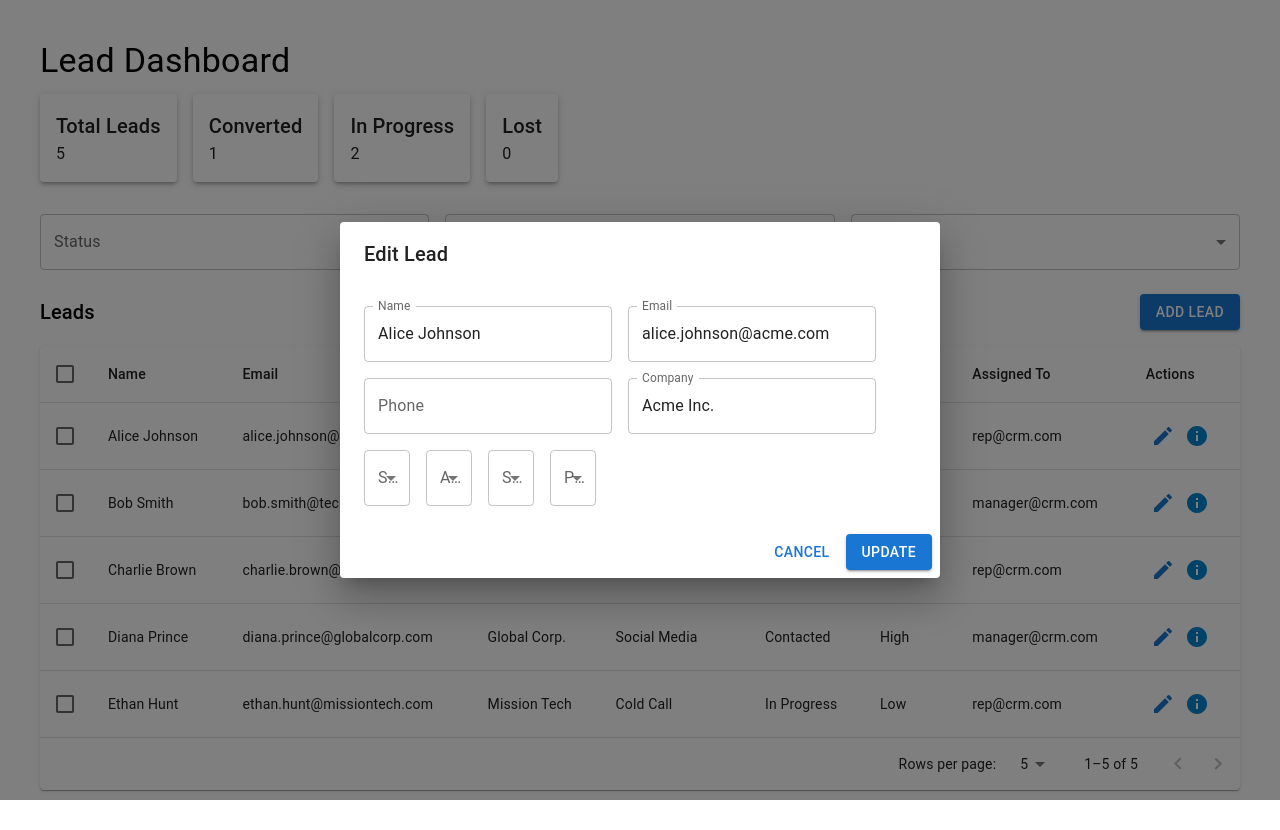
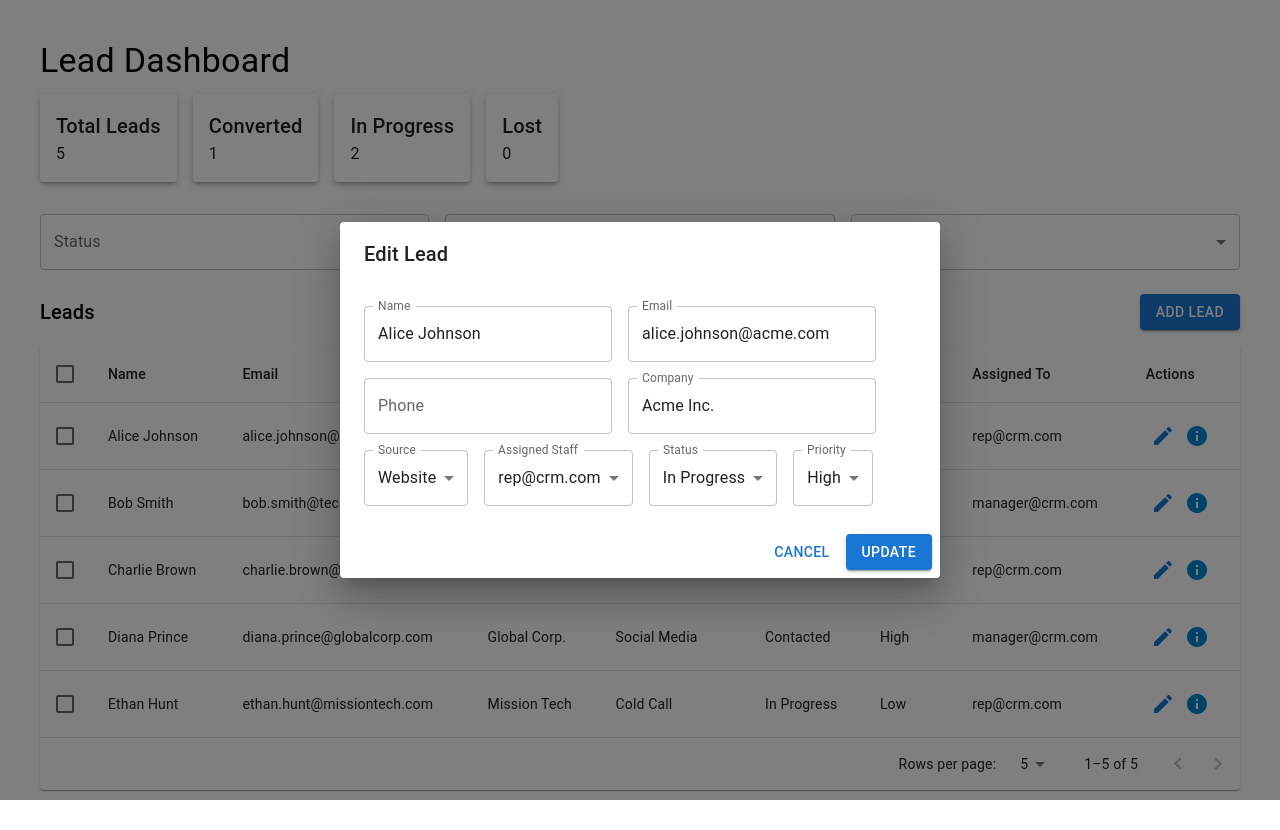
Before and after one commit to Eman-Abukhater/crm-leads-dashboard, a Next.js app: page /dashboard/leads in a window 1280 px wide. Both pictures are taken after a click on the button 1162 px from the left and 436 px from the top of the page. Built offline with nearby package versions, Linux system fonts and the light colour scheme.

Commit message:
set a default value for inputs

```diff
--- a/src/app/components/lead/LeadFormModal.jsx
+++ b/src/app/components/lead/LeadFormModal.jsx
@@ -18,7 +18,6 @@ import { useEffect } from "react";
 const leadSchema = z.object({
   name: z.string().min(1, "Name is required"),
   email: z.string().email("Invalid email"),
-  phone: z.string().min(1, "Phone is required"),
   company: z.string().min(1, "Company is required"),
   source: z.string().min(1, "Source is required"),
   assignedTo: z.string().min(1, "Assigned Staff is required"),
@@ -62,6 +61,7 @@ export default function LeadFormModal({
               <TextField
                 fullWidth
                 label="Name"
+                value={lead?.name || ""}
                 {...register("name")}
                 error={!!errors.name}
                 helperText={errors.name?.message}
@@ -70,6 +70,7 @@ export default function LeadFormModal({
             <Grid item xs={12} sm={6}>
               <TextField
                 fullWidth
+                value={lead?.email || ""}
                 label="Email"
                 {...register("email")}
                 error={!!errors.email}
@@ -80,6 +81,7 @@ export default function LeadFormModal({
               <TextField
                 fullWidth
                 label="Phone"
+                value={lead?.phone || ""}
                 {...register("phone")}
                 error={!!errors.phone}
                 helperText={errors.phone?.message}
@@ -88,6 +90,7 @@ export default function LeadFormModal({
             <Grid item xs={12} sm={6}>
               <TextField
                 fullWidth
+                value={lead?.company || ""}
                 label="Company"
                 {...register("company")}
                 error={!!errors.company}
@@ -99,6 +102,7 @@ export default function LeadFormModal({
                 select
                 fullWidth
                 label="Source"
+                value={lead?.source || ""}
                 {...register("source")}
                 error={!!errors.source}
                 helperText={errors.source?.message}
@@ -113,6 +117,7 @@ export default function LeadFormModal({
             <Grid item xs={12} sm={6}>
               <TextField
                 select
+                value={lead?.assignedTo || ""}
                 fullWidth
                 label="Assigned Staff"
                 {...register("assignedTo")}
@@ -129,6 +134,7 @@ export default function LeadFormModal({
             <Grid item xs={12} sm={6}>
               <TextField
                 select
+                value={lead?.status || ""}
                 fullWidth
                 label="Status"
                 {...register("status")}
@@ -147,6 +153,7 @@ export default function LeadFormModal({
                 select
                 fullWidth
                 label="Priority"
+                value={lead?.priority || ""}
                 {...register("priority")}
                 error={!!errors.priority}
                 helperText={errors.priority?.message}
```
